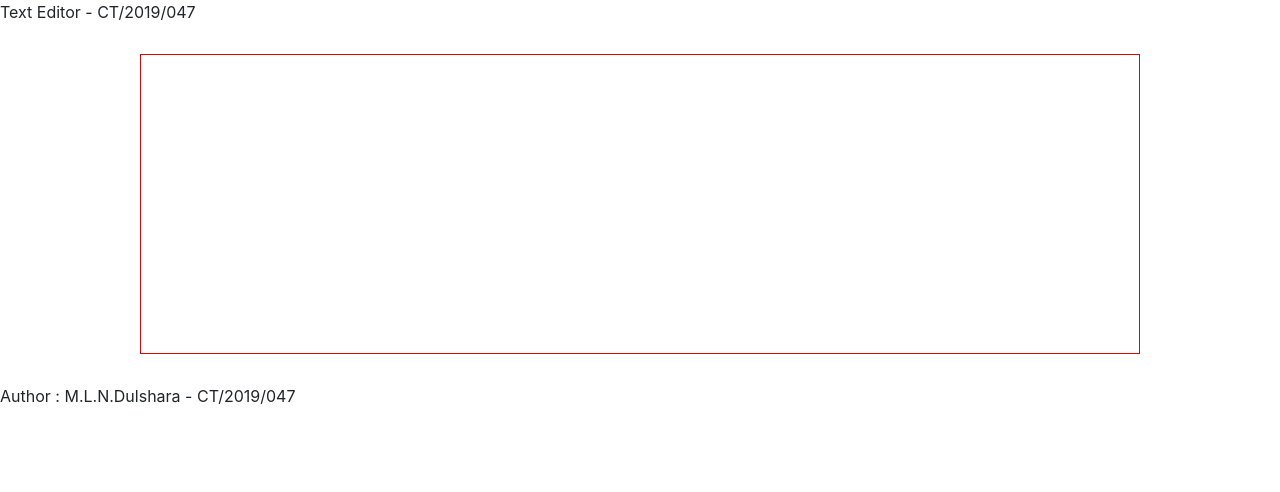
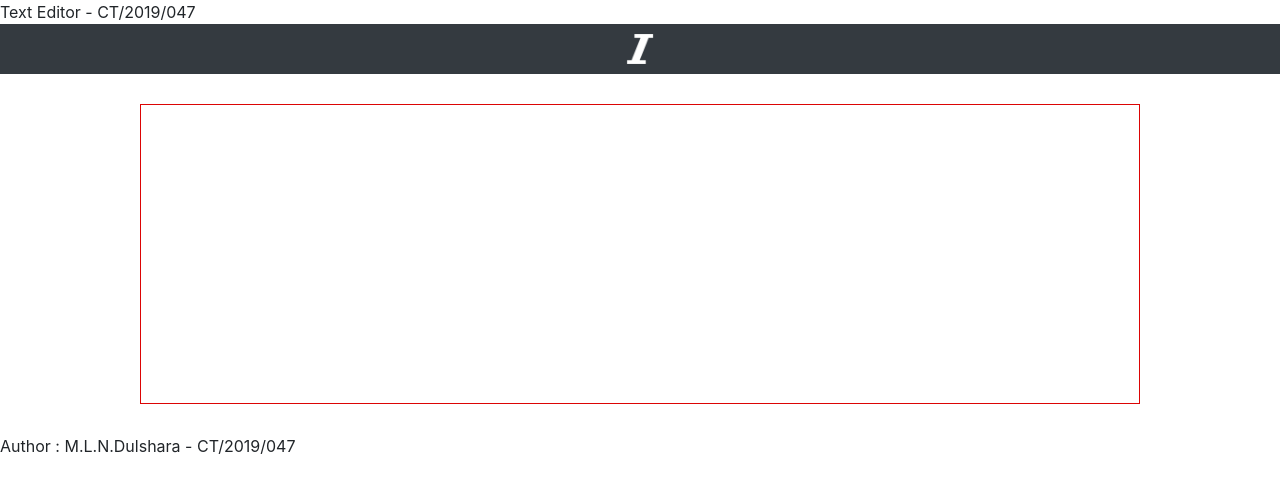
Before and after one commit to Nuwandi-Dulshara/my-textedi, a plain HTML site: page index.html in a window 1280 px wide. Drawn offline with nearby package versions, Linux system fonts and the light colour scheme.

Commit message:
italic feature

```diff
--- a/index.html
+++ b/index.html
@@ -26,9 +26,9 @@
 
 
 
-
-
-
+            <button class="italic" onclick="italic()">
+                <img src = "Resources\italic-xxl.png" width="30">
+            </button>
 
 
 
```
